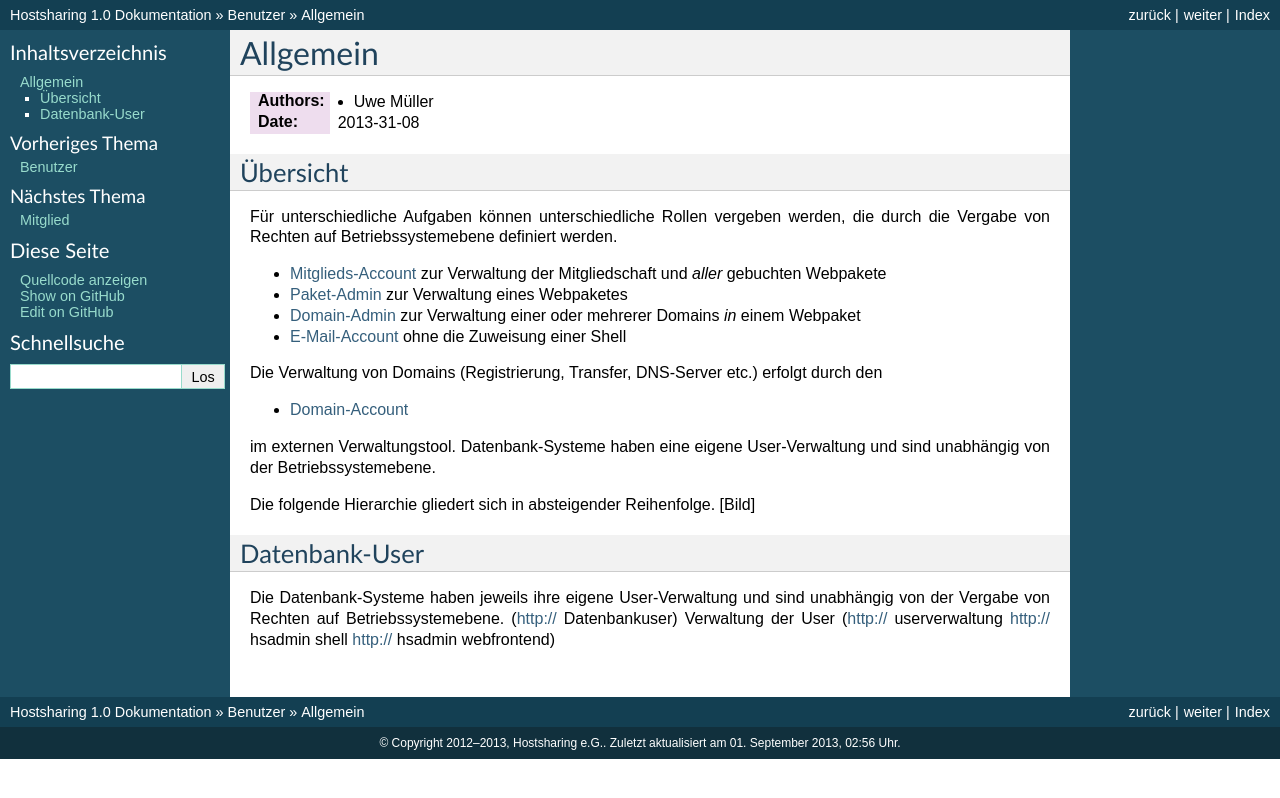
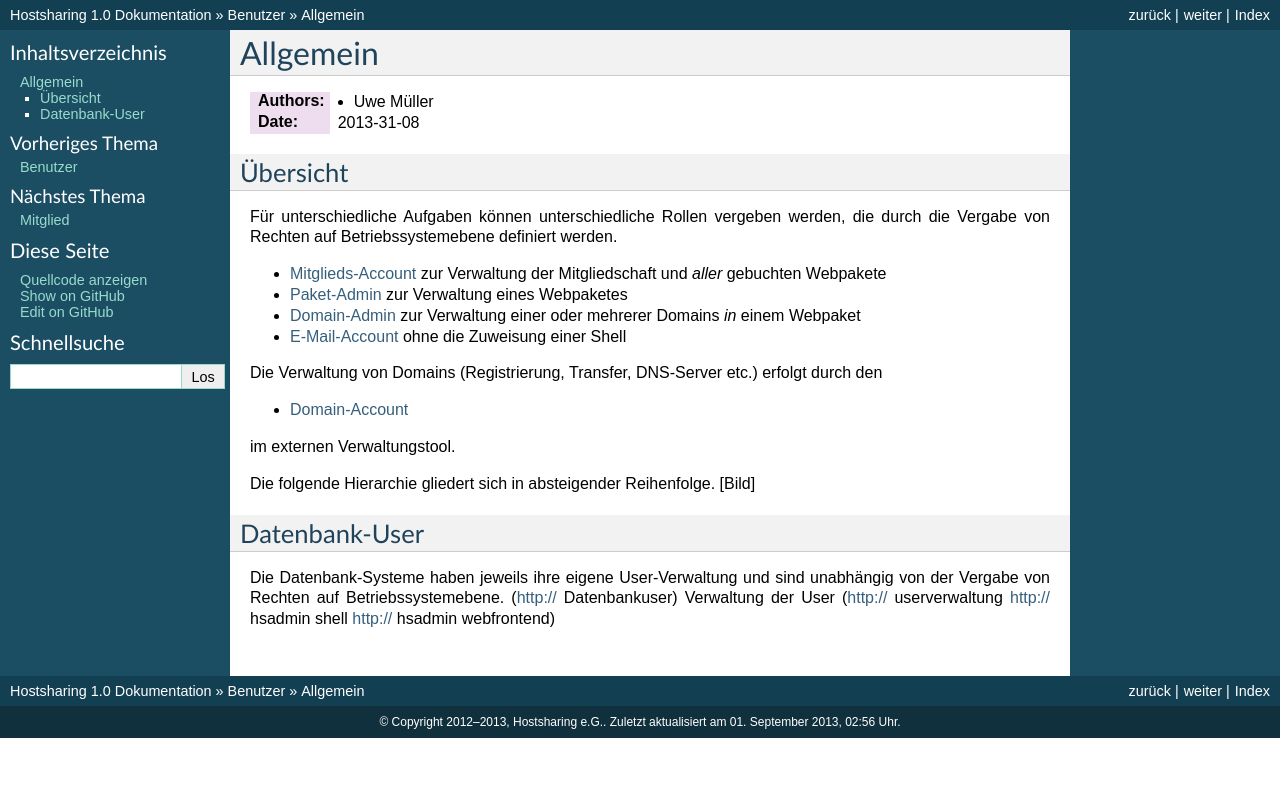
Before and after one commit to hostsharing/hs.docs.users, a Sphinx documentation site: the page built from source/account/allgemein.rst, in a window 1280 px wide. Shown: the top 798 px of the page. Built offline with Sphinx 7.4.7, drawn with Linux system fonts in a browser that asks for light colours; pages that are not in the unit, such as notebooks, are missing from menus.

Commit message:
remove line

```diff
--- a/source/account/allgemein.rst
+++ b/source/account/allgemein.rst
@@ -21,7 +21,6 @@ Die Verwaltung von Domains (Registrierung, Transfer, DNS-Server etc.) erfolgt du
 * :doc:`Domain-Account <domainaccount>`
 
 im externen Verwaltungstool.
-Datenbank-Systeme haben eine eigene User-Verwaltung und sind unabhängig von der Betriebssystemebene.
 
 Die folgende Hierarchie gliedert sich in absteigender Reihenfolge.
 [Bild]
```
